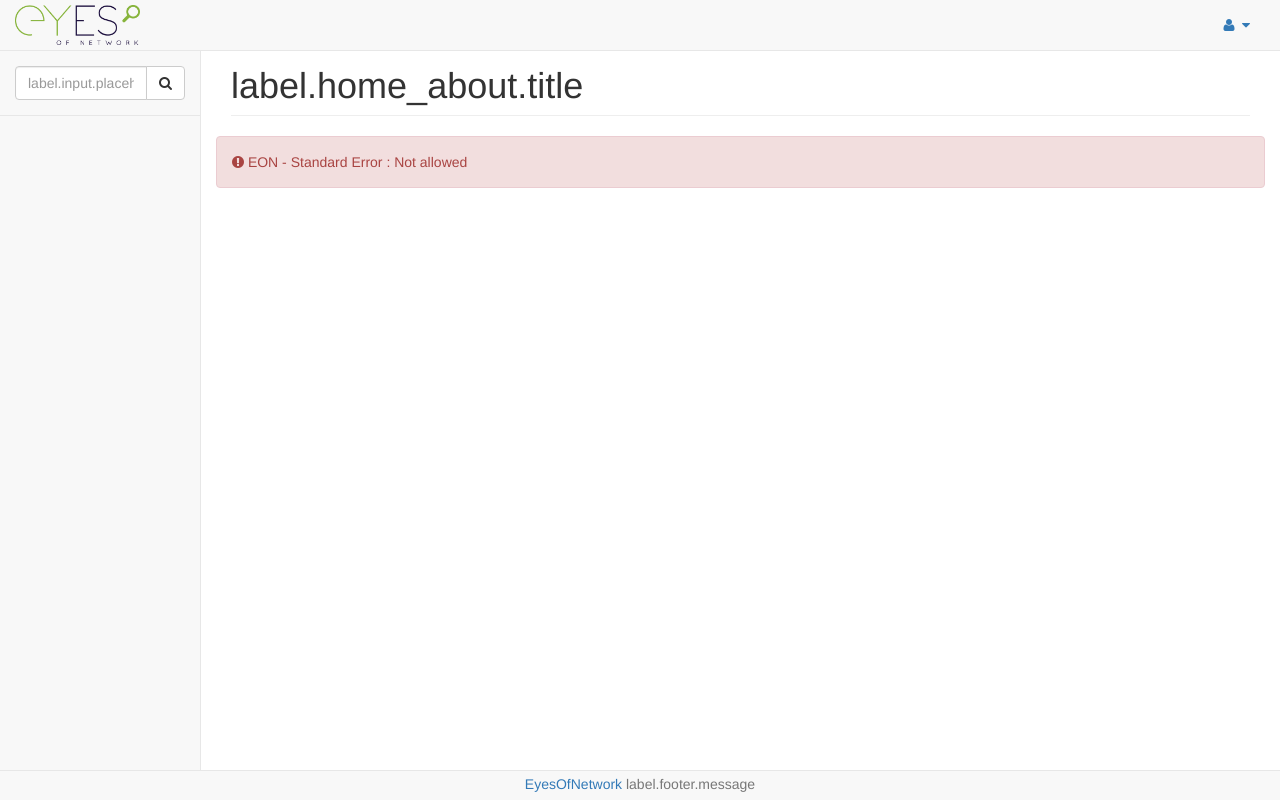
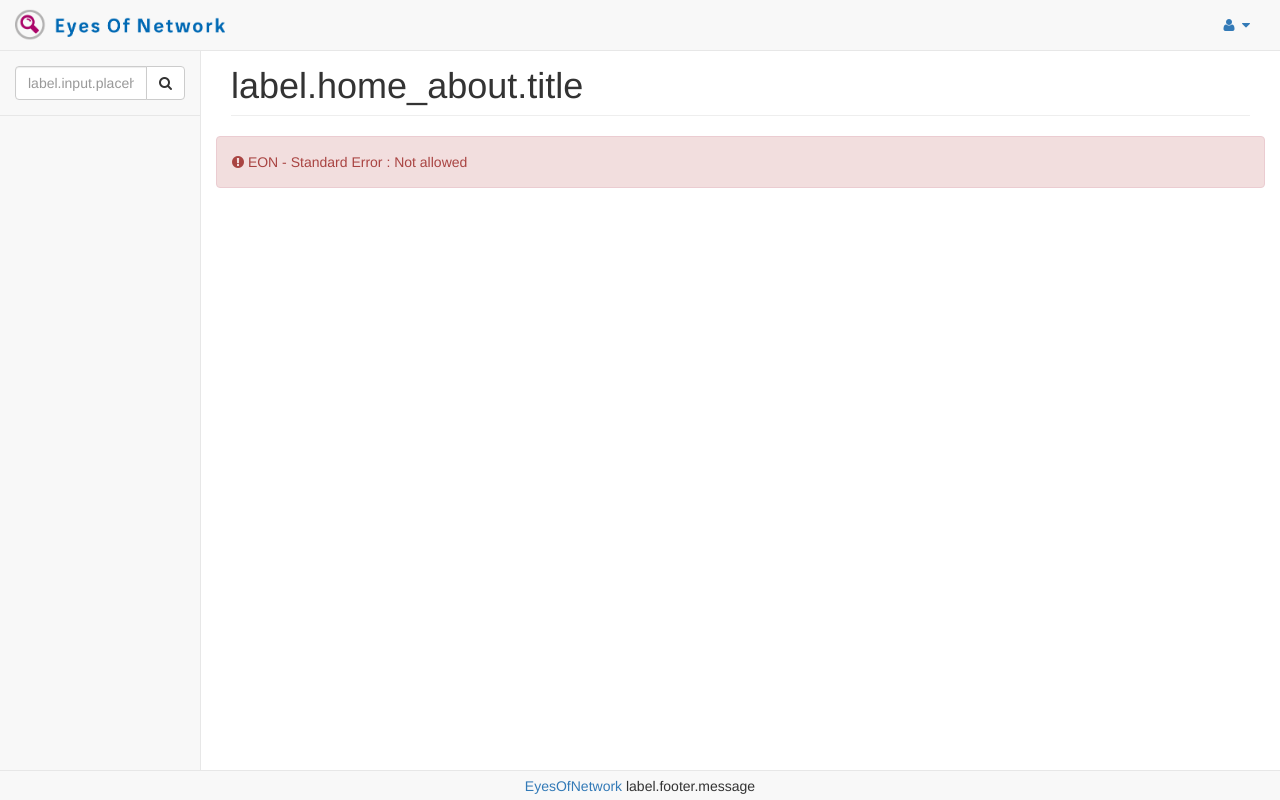
Before and after one commit to QuentinHoarau/eonweb-5.0, a PHP site: page /module/index.php in a window 1280 px wide. Run offline with PHP 8.4, Linux system fonts and the light colour scheme; data that the repository does not hold is empty.

Commit message:
New logo

```diff
--- a/css/eonweb.css
+++ b/css/eonweb.css
@@ -57,6 +57,12 @@
     border-bottom: 1px solid #eee;
 }
 
+.navbar-logo {
+	width: 210px;
+	height: 40px;
+	margin-top: -10px;
+}
+
 .form-inline {
 	margin-bottom: 10px;
 }
@@ -77,13 +83,10 @@
 
 .footer {
 	height: 30px;
+	line-height: 30px;
 	min-height: 30px !important;
 	text-align: center;
 	margin-bottom: 0;
-}
-
-.footer .container .text-muted {
-	margin-top: 3px;
 }
 
 /*
--- a/footer.php
+++ b/footer.php
@@ -25,10 +25,10 @@
 
 <footer class="footer navbar navbar-default navbar-fixed-bottom">
 	<div class="container">
-		<p class="text-muted">
+		<div class="text-center">
 			<a href="http://www.eyesofnetwork.com" target="_blank">EyesOfNetwork</a>
 			<?php echo getLabel("label.footer.message"); ?>
-		</p>
+		</div>
 	</div>
 </footer> <!-- !#footer -->
 
--- a/header.php
+++ b/header.php
@@ -38,6 +38,8 @@
 	<meta name="description" content="EyesOfNetwork">
 	<meta name="author" content="EyesOfNetwork Team">
 
+	<link rel="icon" type="image/png" href="/images/favicon.png">
+
 	<!-- Bootstrap Core CSS -->
 	<link href="/bower_components/bootstrap/dist/css/bootstrap.min.css" rel="stylesheet">
 	<!-- MetisMenu CSS -->
--- a/login.php
+++ b/login.php
@@ -34,7 +34,7 @@
 						<img class="img-responsive center-block" src="images/logo.png" alt="logo eyesofnetwork">
 					</div>
 					<div class="panel-body">
-						<form role="form" action="login.php" method="POST">
+						<form action="login.php" method="POST">
 							<fieldset>
 								<div class="form-group">
 									<input class="form-control" type="text" autofocus="" name="login" placeholder="'. getLabel("label.placeholder.username") .'">
@@ -42,7 +42,7 @@
 								<div class="form-group">
 									<input class="form-control" type="password" value="" name="mdp" placeholder="'. getLabel("label.placeholder.password") .'">
 								</div>
-								<button type="submit" class="btn btn-lg btn-success btn-block">'. getLabel("action.connect") .'</button>
+								<button type="submit" class="btn btn-lg btn-primary btn-block">'. getLabel("action.connect") .'</button>
 							</fieldset>
 						</form>
 					</div>
@@ -73,7 +73,7 @@
 							+			'<div class="panel-body">'
 							+				'<div class="alert alert-info">Vous etes deja connecté en tant que : <?php echo $_COOKIE["user_name"]; ?></div>'
 							+				'<div class="btn-group btn-group-justified">'
-							+				'<a class="btn btn-success" href="<?php echo $defaultpage; ?>">Accueil</a>'
+							+				'<a class="btn btn-primary" href="<?php echo $defaultpage; ?>">Accueil</a>'
 							+				'<a class="btn btn-default" href="logout.php">Se déconnecter</a>'
 							+				'</div>'
 							+			'</div>'
--- a/logout.php
+++ b/logout.php
@@ -50,7 +50,7 @@
 					<div class="alert alert-info">
 						<?php echo getLabel("label.message.logout.success"); ?>
 					</div>
-					<a class="btn btn-lg btn-success btn-block" href="login.php"><?php echo getLabel("action.connect"); ?></a>
+					<a class="btn btn-lg btn-primary btn-block" href="login.php"><?php echo getLabel("action.connect"); ?></a>
 				</div>
 			</div>
 		</div>
--- a/side.php
+++ b/side.php
@@ -36,7 +36,7 @@
 			<span class="icon-bar"></span>
 		</button>
 		<a class="navbar-brand" href="/index.php">
-			<img id="logo_eon" src="/images/logo.png" alt="logo eyesofnetwork" style="width: 125px; height: 40px; margin-top: -10px;"/>
+			<img id="logo_eon" class="navbar-logo" src="/images/logo.png" alt="logo eyesofnetwork">
 		</a>
 	</div>
 	<!-- /.navbar-header -->
```
Also changed, not shown: favicon.ico (deleted), images/favicon.png (added), images/logo.png.
